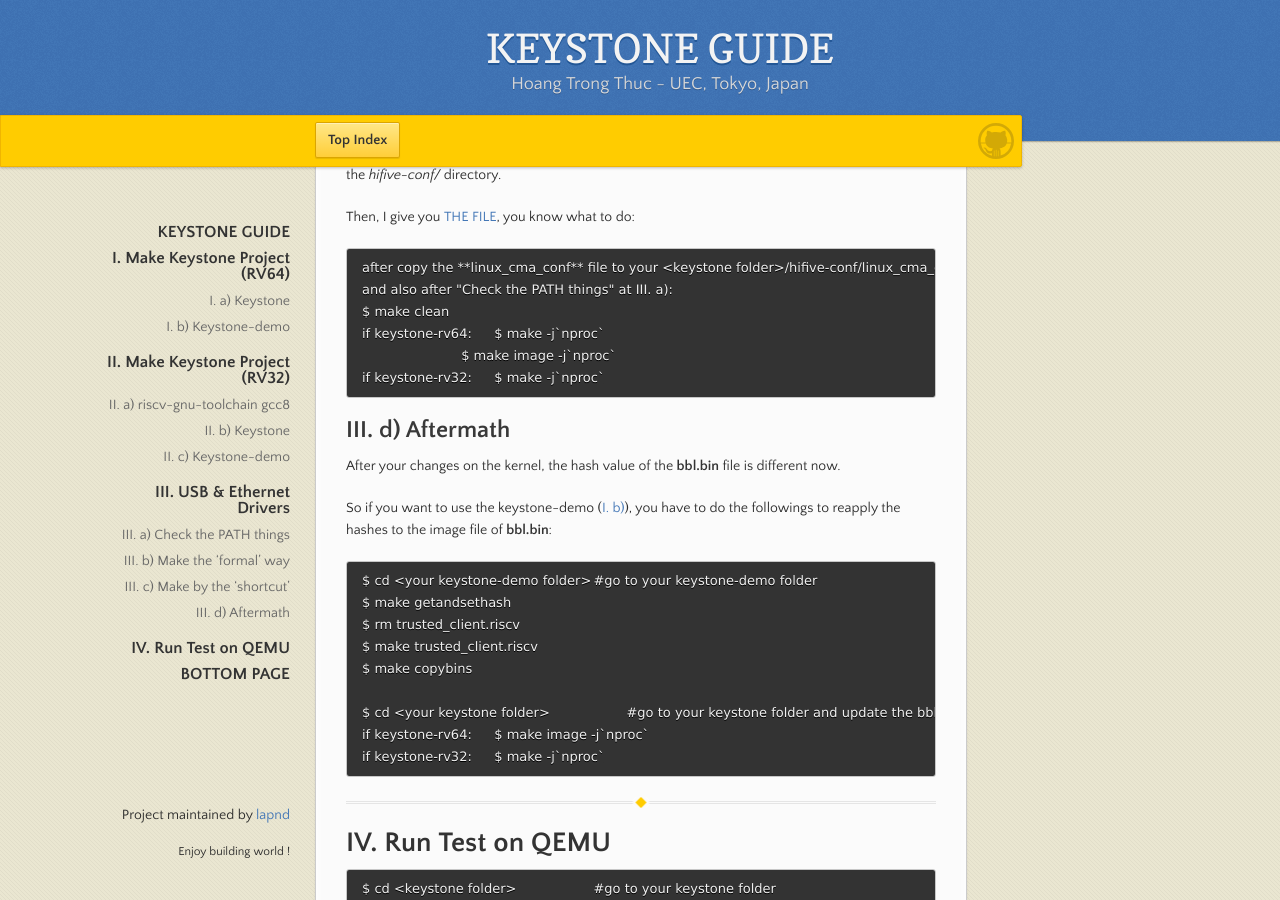
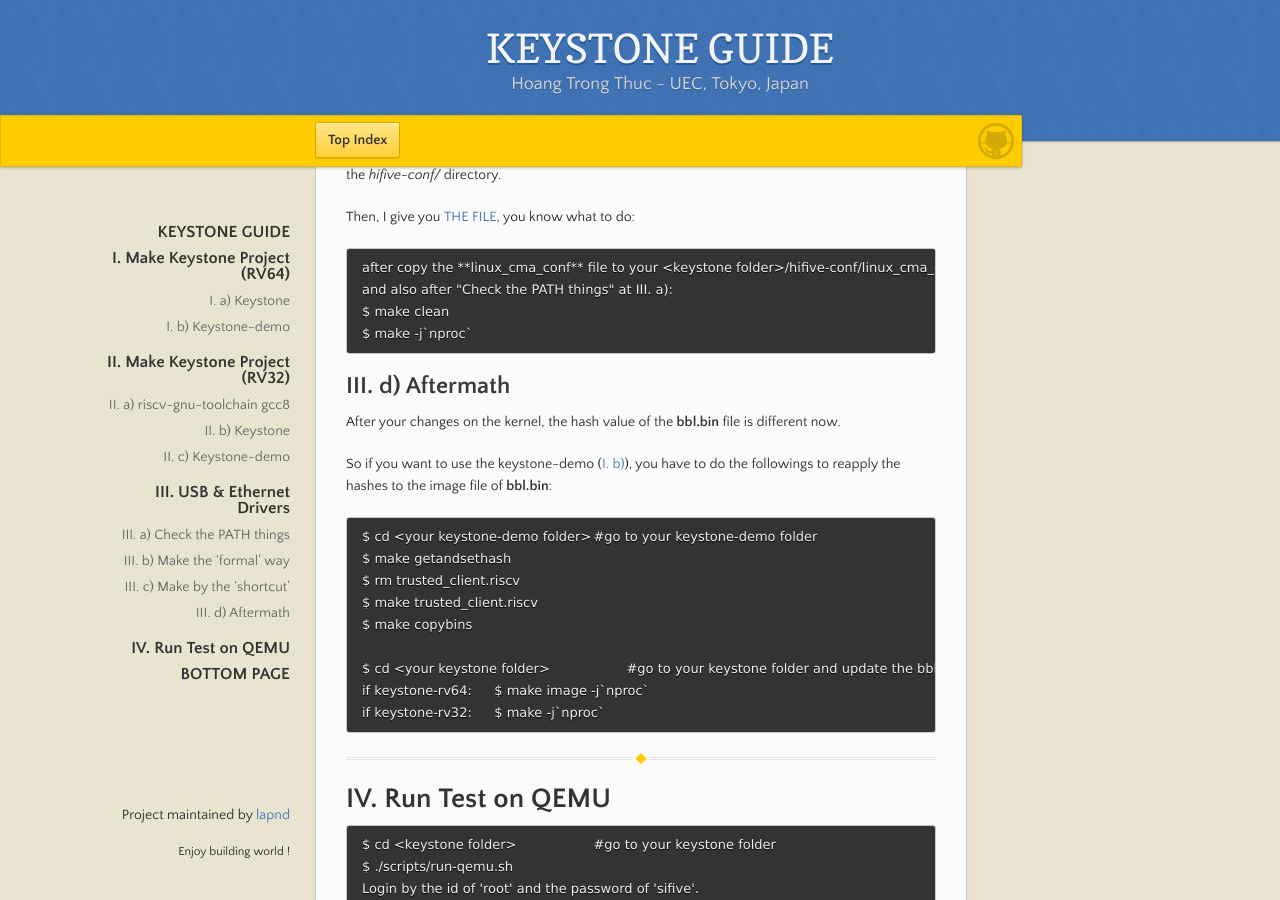
Before and after one commit to lapnd/httdes.github.io, a Jekyll site: the page built from keystone.md, in a window 1280 px wide and 900 px high, scrolled down 4604 px. Built offline with Jekyll 4.4.1, drawn with Linux system fonts in a browser that asks for light colours; our own code applies the rules of GitHub Pages for plain Markdown files.

Commit message:
Update keystone.md

```diff
--- a/keystone.md
+++ b/keystone.md
@@ -208,9 +208,7 @@ Then, I give you [THE FILE](./linux_cma_conf), you know what to do:
 	after copy the **linux_cma_conf** file to your <keystone folder>/hifive-conf/linux_cma_conf:
 	and also after "Check the PATH things" at III. a):
 	$ make clean
-	if keystone-rv64:	$ make -j`nproc`
-				$ make image -j`nproc`
-	if keystone-rv32:	$ make -j`nproc`
+	$ make -j`nproc`
 
 ## III. d) Aftermath
 
```
